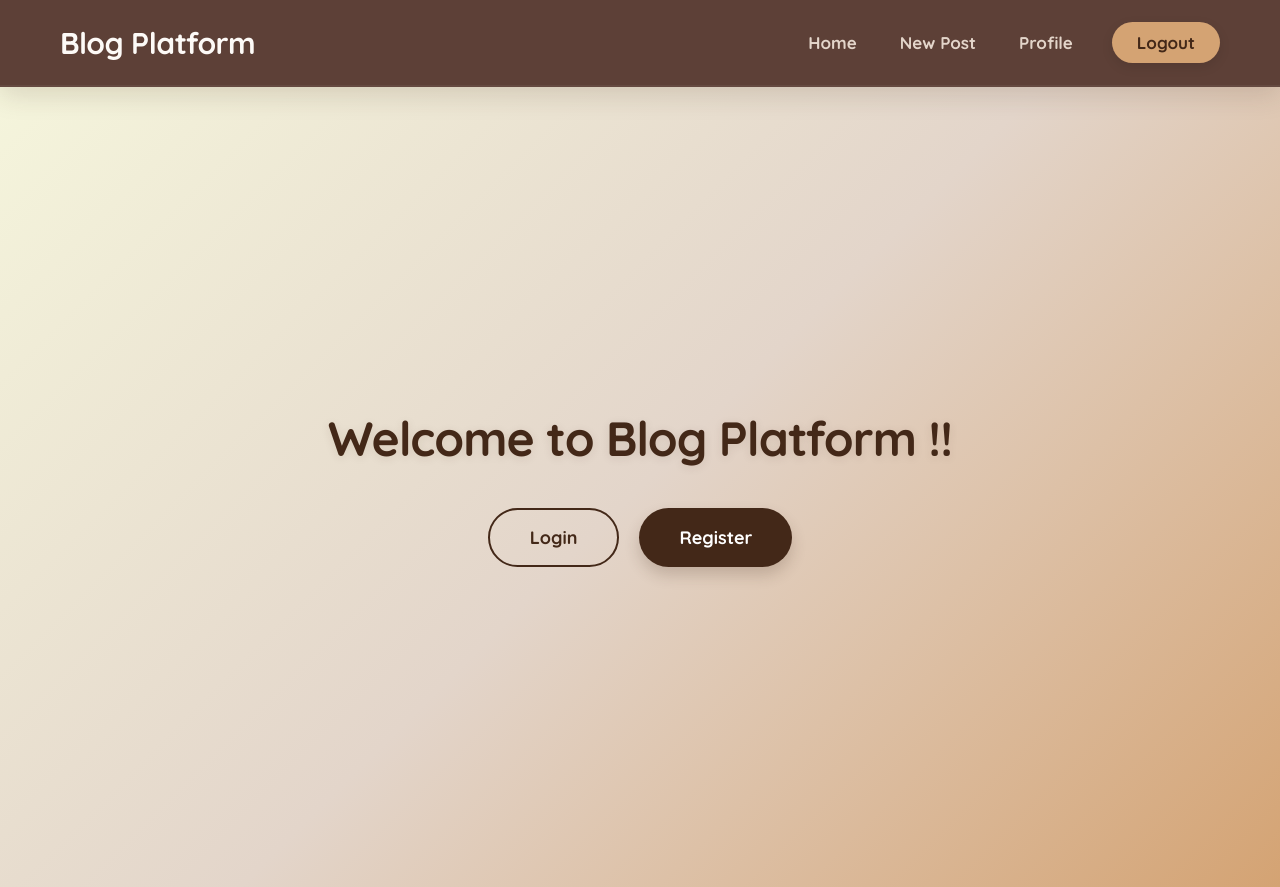
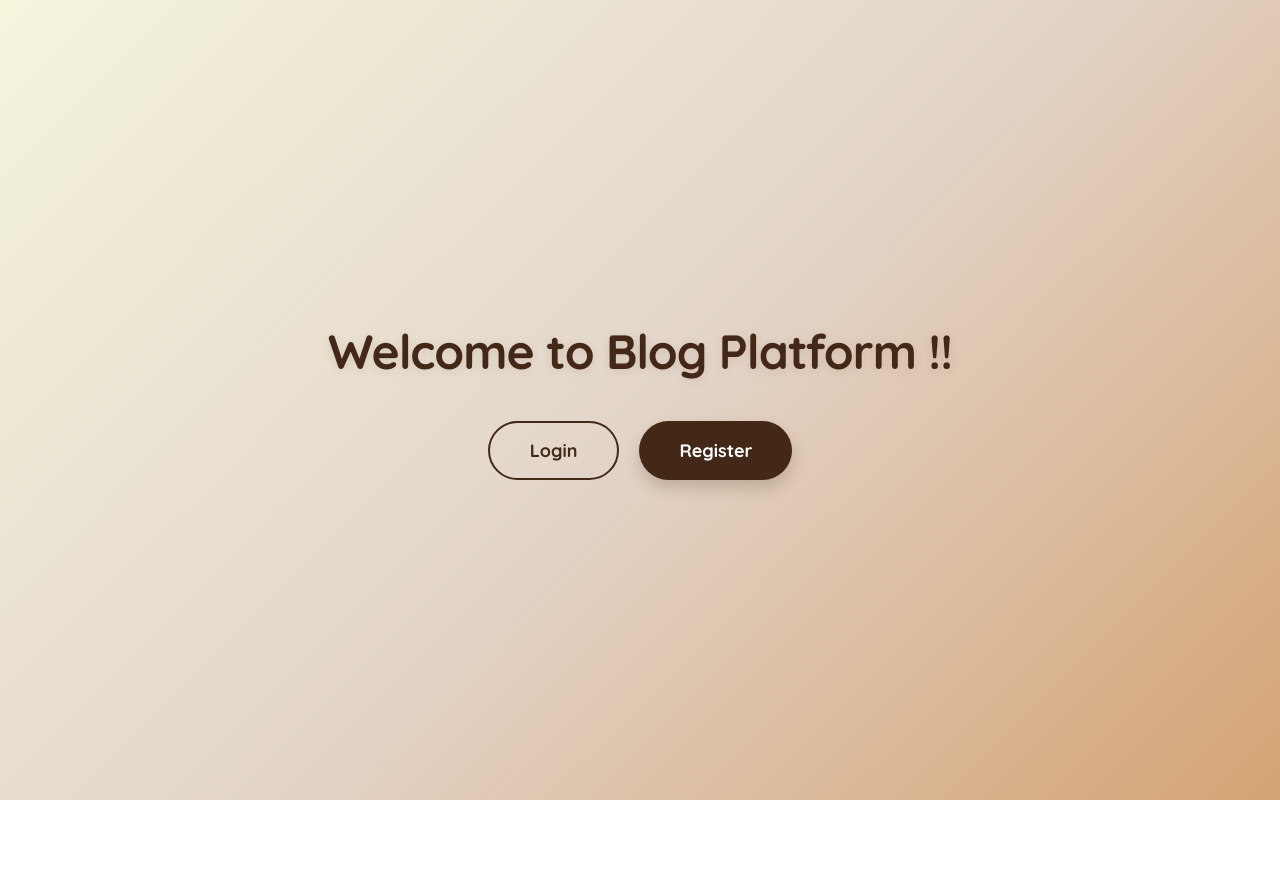
Before and after one commit to nehal-mehta29/Blog-Platform, a React (Create React App) app in the folder client/: page / in a window 1280 px wide. After the commit the page ends 800 px from the top, so only its background shows below. Built offline with nearby package versions, Linux system fonts and the light colour scheme.

Commit message:
navbar hidden for register, login and landing page

```diff
--- a/client/src/App.js
+++ b/client/src/App.js
@@ -1,5 +1,5 @@
 import React from "react";
-import { BrowserRouter, Route, Routes } from "react-router-dom";
+import { BrowserRouter, Route, Routes, useLocation } from "react-router-dom";
 import Landing from "./pages/Landing.js";
 import Register from "./pages/Register.js";
 import Login from "./pages/Login.js";
@@ -7,10 +7,14 @@ import Home from "./pages/Home.js";
 import { ToastContainer } from "react-toastify";
 import Navbar from "./components/NavBar.js";
 
-function App(){
+function AppContent(){
+  const location = useLocation();
+
+  const hideNavbarRoutes = ["/", "/login", "/register"];
   return (
-    <BrowserRouter>
-      <Navbar/>
+    <>
+      {!hideNavbarRoutes.includes(location.pathname) && <Navbar />}
+
       <Routes>
         <Route path="/" element={<Landing/>}/>
         <Route path="/register" element={<Register/>}/>
@@ -18,8 +22,16 @@ function App(){
         <Route path="/home" element={<Home />} />
       </Routes>
 
-      <ToastContainer position="top-right" autoClose={3000} />
+      <ToastContainer position="bottom-right" autoClose={3000} />
 
+    </>
+  )
+}
+
+function App(){
+  return (
+    <BrowserRouter>
+      <AppContent/>
     </BrowserRouter>
   )
 }
```
